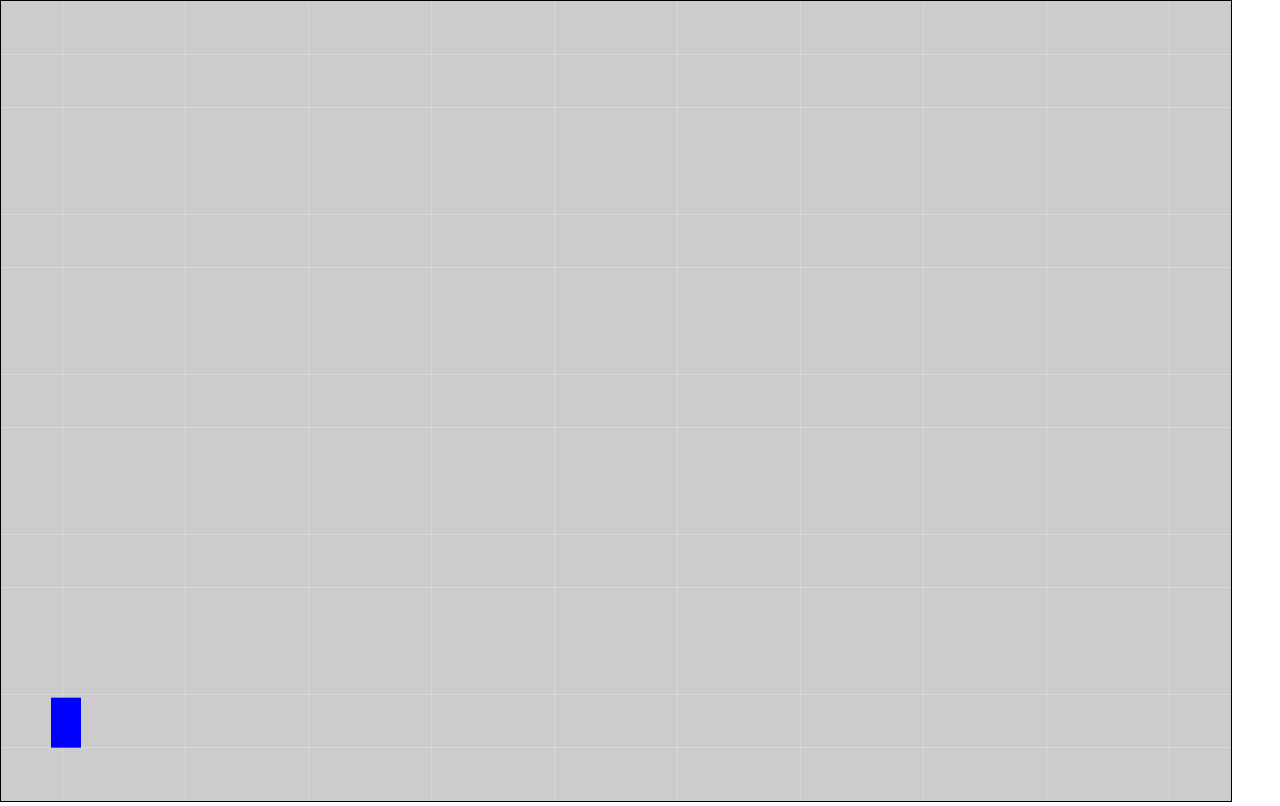
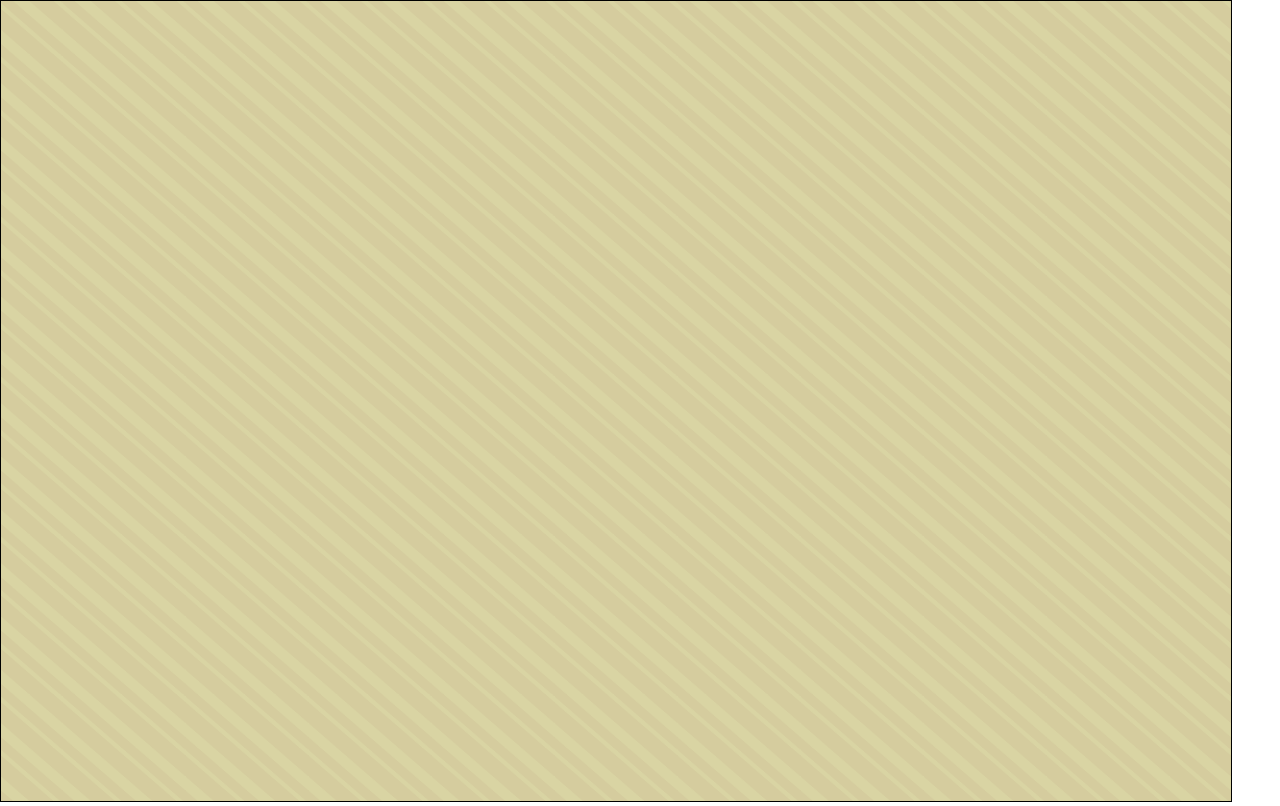
Before and after one commit to JohnyTheRipper/theDepths, a plain HTML site: page index.html in a window 1280 px wide. Drawn offline with Linux system fonts and the light colour scheme.

Commit message:
background

```diff
--- a/index.html
+++ b/index.html
@@ -108,15 +108,23 @@
 
             function render() {
                 ctx.clearRect(0, 0, canvas.width, canvas.height);
-
                 // Draw background tiles
     for (let y = 0; y < numTilesVertically; y++) {
         for (let x = 0; x < numTilesHorizontally; x++) {
             const tile = tiles[y][x];
-                        ctx.fillStyle = '#ccc';
+            // ctx.fillStyle = '#ccc'; // Remove this line
             const posX = x * tileSizeWidth;
             const posY = y * tileSizeHeight;
-                        ctx.fillRect(posX, posY, tileSizeWidth, tile.height);
+            // ctx.fillRect(posX, posY, tileSizeWidth, tile.height); // Remove this line
+
+            // Draw tile image
+            // Replace 'tileImage.png' with the path to your background tile image
+            const tileImage = new Image();
+            tileImage.src = 'background/Yellow.png'; // Path to your background tile image
+
+            tileImage.onload = function() {
+                ctx.drawImage(tileImage, posX, posY, tileSizeWidth, tile.height);
+            };
         }
     }
 
```
Lines whose indentation alone changed are shown as unchanged.
